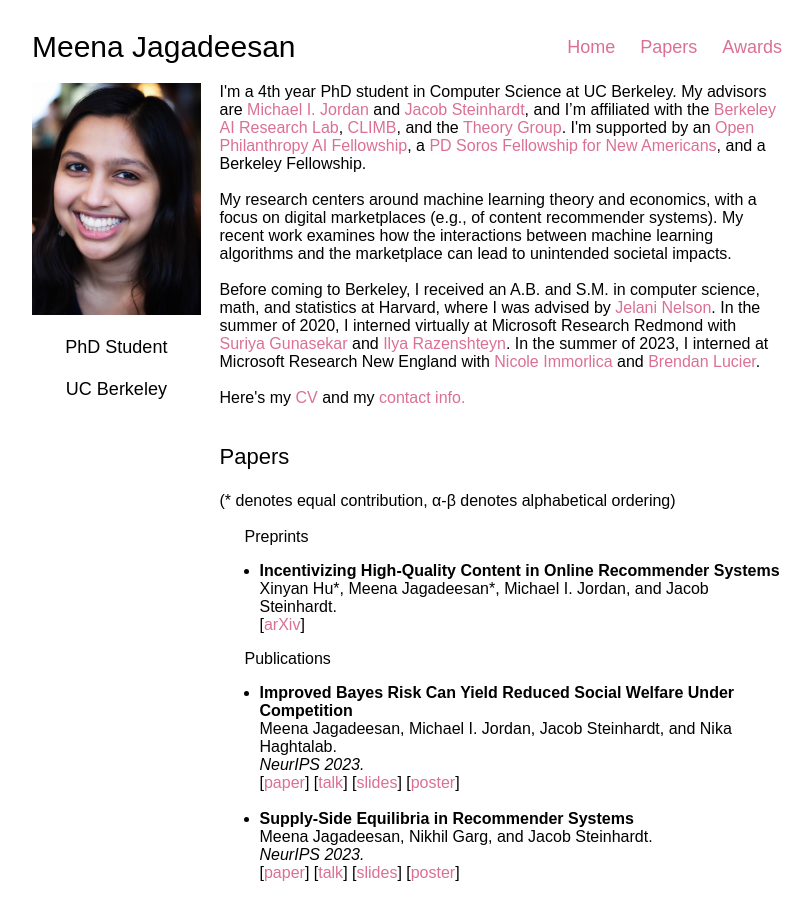
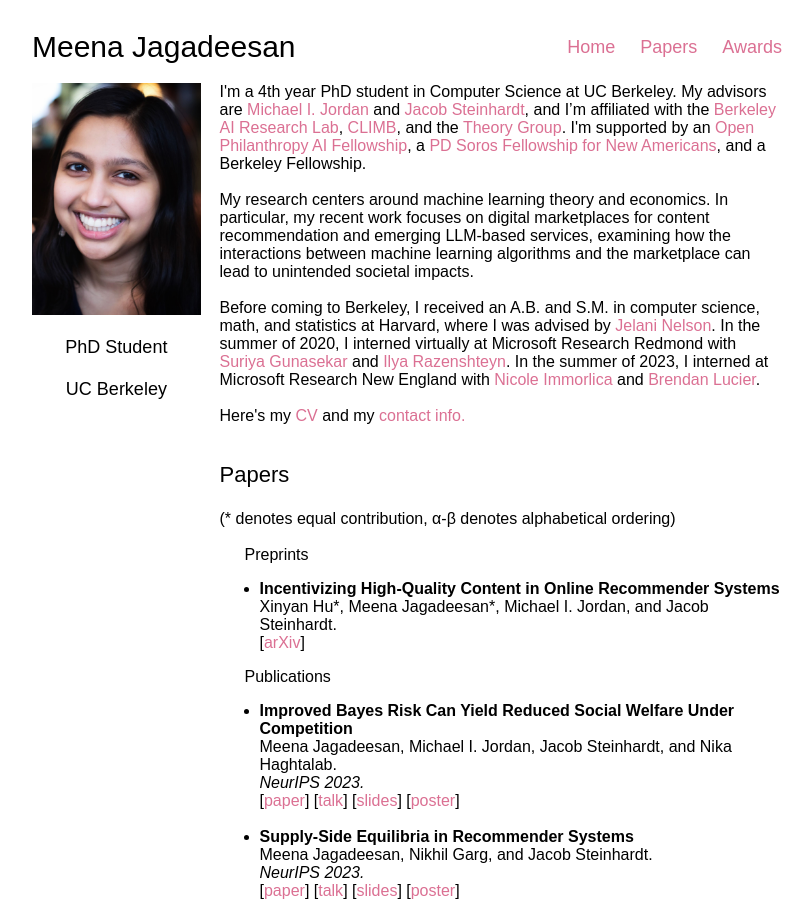
Before and after one commit to mjagadeesan/mjagadeesan.github.io, a Jekyll site: the page built from index.html, in a window 1280 px wide and 900 px high. Shown: the whole window, without its empty margins (233-1045 px from the left). Built offline with Jekyll 4.4.1, drawn with Linux system fonts in a browser that asks for light colours; some web fonts are replaced.

Commit message:
changed bio

```diff
--- a/index.html
+++ b/index.html
@@ -7,7 +7,7 @@ layout: default
 </div>
 <div class="text">
 	<span> I'm a 4th year PhD student in Computer Science at UC Berkeley. My advisors are <a href='https://people.eecs.berkeley.edu/~jordan/'>Michael I. Jordan</a> and <a href='https://www.stat.berkeley.edu/~jsteinhardt/'>Jacob Steinhardt</a>, and I’m affiliated with the <a href='https://bair.berkeley.edu/index.html#header'>Berkeley AI Research Lab</a>, <a href='https://climb.berkeley.edu'>CLIMB</a>, and the <a href='http://theory.cs.berkeley.edu'>Theory Group</a>. I'm supported by an <a href='https://www.openphilanthropy.org/focus/global-catastrophic-risks/potential-risks-advanced-artificial-intelligence/open-phil-ai-fellowship-2021-class'>Open Philanthropy AI Fellowship</a>, a <a href='https://www.pdsoros.org/meet-the-fellows/meena-jagadeesan'>PD Soros Fellowship for New Americans</a>, and a Berkeley Fellowship.</span><br><br>
-	<span> My research centers around machine learning theory and economics, with a focus on digital marketplaces (e.g., of content recommender systems). My recent work examines how the interactions between machine learning algorithms and the marketplace can lead to unintended societal impacts. </span><br><br>
+	<span> My research centers around machine learning theory and economics. In particular, my recent work focuses on digital marketplaces for content recommendation and emerging LLM-based services, examining how the interactions between machine learning algorithms and the marketplace can lead to unintended societal impacts. </span><br><br>
 	<span> Before coming to Berkeley, I received an A.B. and S.M. in computer science, math, and statistics at Harvard, where I was advised by <a href='https://people.eecs.berkeley.edu/~minilek/#'>Jelani Nelson</a>. In the summer of 2020, I interned virtually at Microsoft Research Redmond with <a href='https://sgunasekar.github.io/'>Suriya Gunasekar</a> and <a href='https://www.linkedin.com/in/ilya-razenshteyn-37b487161/'>Ilya Razenshteyn</a>. In the summer of 2023, I interned at Microsoft Research New England with <a href='https://immorlica.com/'>Nicole Immorlica</a> and <a href='https://www.microsoft.com/en-us/research/people/brlucier/'>Brendan Lucier</a>.  </span><br><br>
 	Here's my <a href='CV-ResearchNew.pdf'>CV</a> and my <a href='#contact'>contact info.</a>
 	<h3><a id="papers"></a><span>Papers</span></h3>
```
